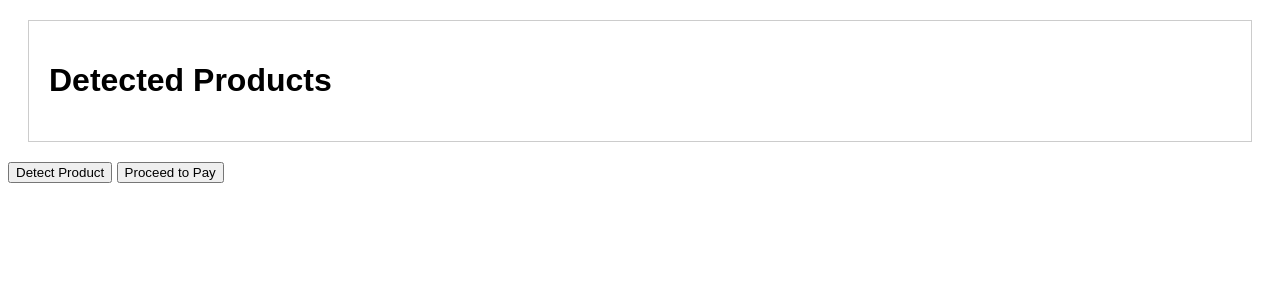
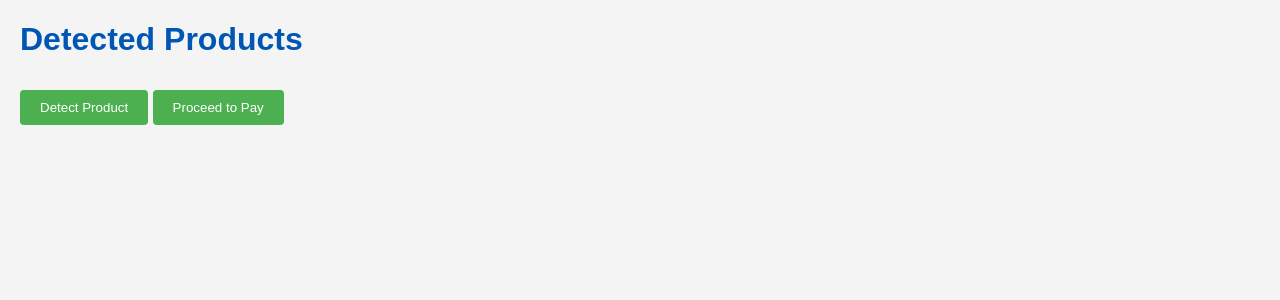
Before and after one commit to Swarajkc/self-checkout, a Flask app: page / in a window 1280 px wide. Shown: the top 300 px of the page. Run offline with Flask 2, Linux system fonts and the light colour scheme.

Commit message:
Update style.css

```diff
--- a/static/css/style.css
+++ b/static/css/style.css
@@ -1,18 +1,38 @@
 body {
     font-family: Arial, sans-serif;
+    margin: 20px;
+    background-color: #f4f4f4;
+    color: #333;
 }
-#product-list {
-    margin: 20px;
-    padding: 20px;
-    border: 1px solid #ccc;
+
+h1 {
+    color: #0056b3;
 }
-#detection-result {
-    margin-top: 20px;
-    color: green;
-    font-size: 16px;
+
+.images img {
+    width: 100px;
+    height: 100px;
+    margin: 10px;
+    border: 1px solid #ddd;
+    border-radius: 4px;
+    padding: 5px;
 }
-#total-price {
-    margin-top: 20px;
-    color: blue;
-    font-size: 18px;
+
+button {
+    background-color: #4CAF50;
+    color: white;
+    padding: 10px 20px;
+    margin: 10px 0;
+    border: none;
+    border-radius: 4px;
+    cursor: pointer;
 }
+
+button:hover {
+    background-color: #45a049;
+}
+
+a {
+    color: #0056b3;
+    text-decoration: none;
+}
```
